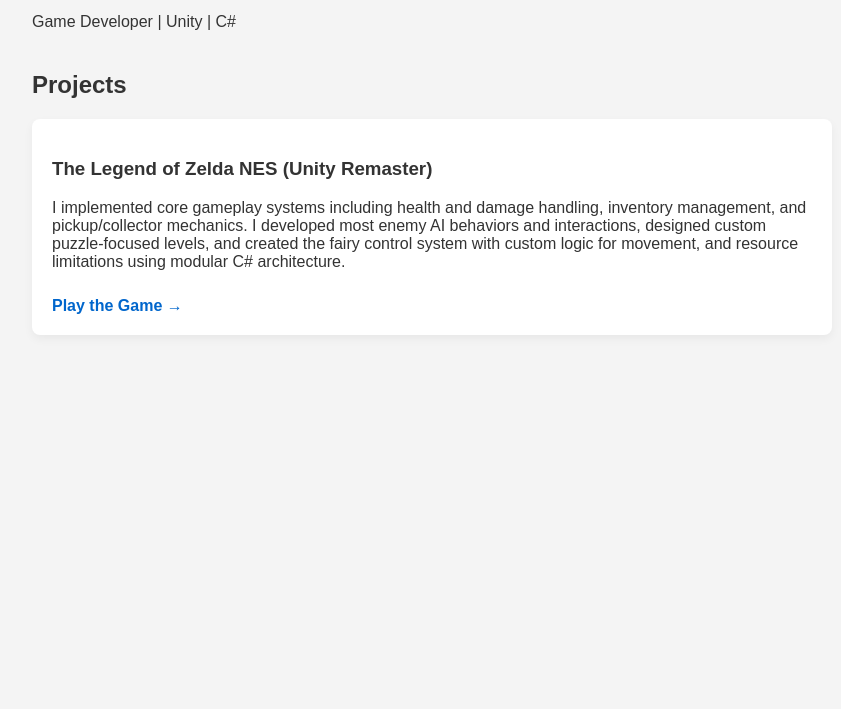
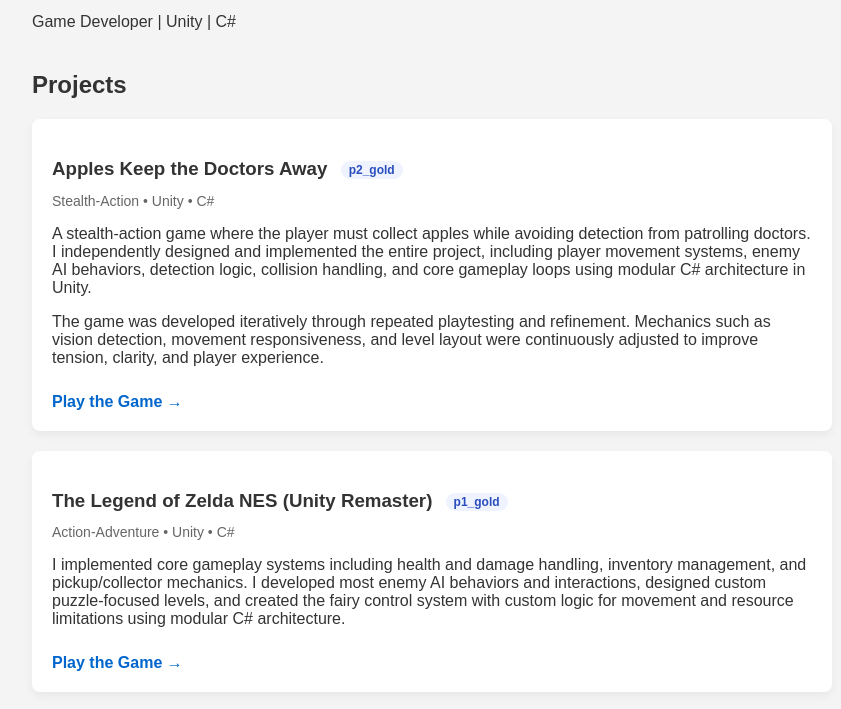
Before and after one commit to Arthur8288/Arthur8288.github.io, a plain HTML site: page index.html in a window 1280 px wide. Shown: the part 101-810 px from the top of the page, without its empty margins (208-1049 px from the left). Drawn offline with Linux system fonts and the light colour scheme.

Commit message:
eecs494 p2

```diff
--- a/index.html
+++ b/index.html
@@ -35,15 +35,35 @@
             margin-top: 20px;
         }
 
-        .project-card a {
+        .project-meta {
+            margin-top: -6px;
+            margin-bottom: 12px;
+            color: #666;
+            font-size: 14px;
+        }
+
+        .tag {
+            display: inline-block;
+            padding: 2px 8px;
+            margin-left: 8px;
+            border-radius: 999px;
+            background: #eef3ff;
+            color: #2a4dbd;
+            font-size: 12px;
+            font-weight: 700;
+            vertical-align: middle;
+        }
+
+        .links a {
             display: inline-block;
             margin-top: 10px;
+            margin-right: 14px;
             text-decoration: none;
             color: #0066cc;
             font-weight: bold;
         }
 
-        .project-card a:hover {
+        .links a:hover {
             text-decoration: underline;
         }
     </style>
@@ -56,18 +76,57 @@
 
         <h2>Projects</h2>
 
+        <!-- Project 2 (p2_gold) -->
         <div class="project-card">
-            <h3>The Legend of Zelda NES (Unity Remaster)</h3>
+            <h3>
+                Apples Keep the Doctors Away
+                <span class="tag">p2_gold</span>
+            </h3>
+            <div class="project-meta">
+                Stealth-Action • Unity • C#
+            </div>
             <p>
-                <p>
-                    I implemented core gameplay systems including health and damage handling, inventory management,
-                    and pickup/collector mechanics. I developed most enemy AI behaviors and interactions,
-                    designed custom puzzle-focused levels, and created the fairy control system with custom logic for movement, and resource limitations using modular C# architecture.
-</p>
+                A stealth-action game where the player must collect apples while avoiding detection
+                from patrolling doctors. I independently designed and implemented the entire project,
+                including player movement systems, enemy AI behaviors, detection logic, collision handling,
+                and core gameplay loops using modular C# architecture in Unity.
+            </p>
+            <p>
+                The game was developed iteratively through repeated playtesting and refinement.
+                Mechanics such as vision detection, movement responsiveness, and level layout were
+                continuously adjusted to improve tension, clarity, and player experience.
+            </p>
 
+            <div class="links">
+                <a href="https://fat-carrot.itch.io/an-apple-keeps-the-doctor-away" target="_blank" rel="noopener noreferrer">
+                    Play the Game →
+                </a>
+            </div>
+        </div>
+
+        <!-- Project 1 (p1_gold) -->
+        <div class="project-card">
+            <h3>
+                The Legend of Zelda NES (Unity Remaster)
+                <span class="tag">p1_gold</span>
+            </h3>
+            <div class="project-meta">
+                Action-Adventure • Unity • C#
+            </div>
+            <p>
+                I implemented core gameplay systems including health and damage handling, inventory management,
+                and pickup/collector mechanics. I developed most enemy AI behaviors and interactions,
+                designed custom puzzle-focused levels, and created the fairy control system with custom logic for
+                movement and resource limitations using modular C# architecture.
             </p>
-            <a href="https://fat-carrot.itch.io/the-legend-of-zelda-nes-unity-remaster">Play the Game →</a>
+
+            <div class="links">
+                <a href="https://fat-carrot.itch.io/the-legend-of-zelda-nes-unity-remaster" target="_blank" rel="noopener noreferrer">
+                    Play the Game →
+                </a>
+            </div>
         </div>
+
     </div>
 </body>
 </html>
```
